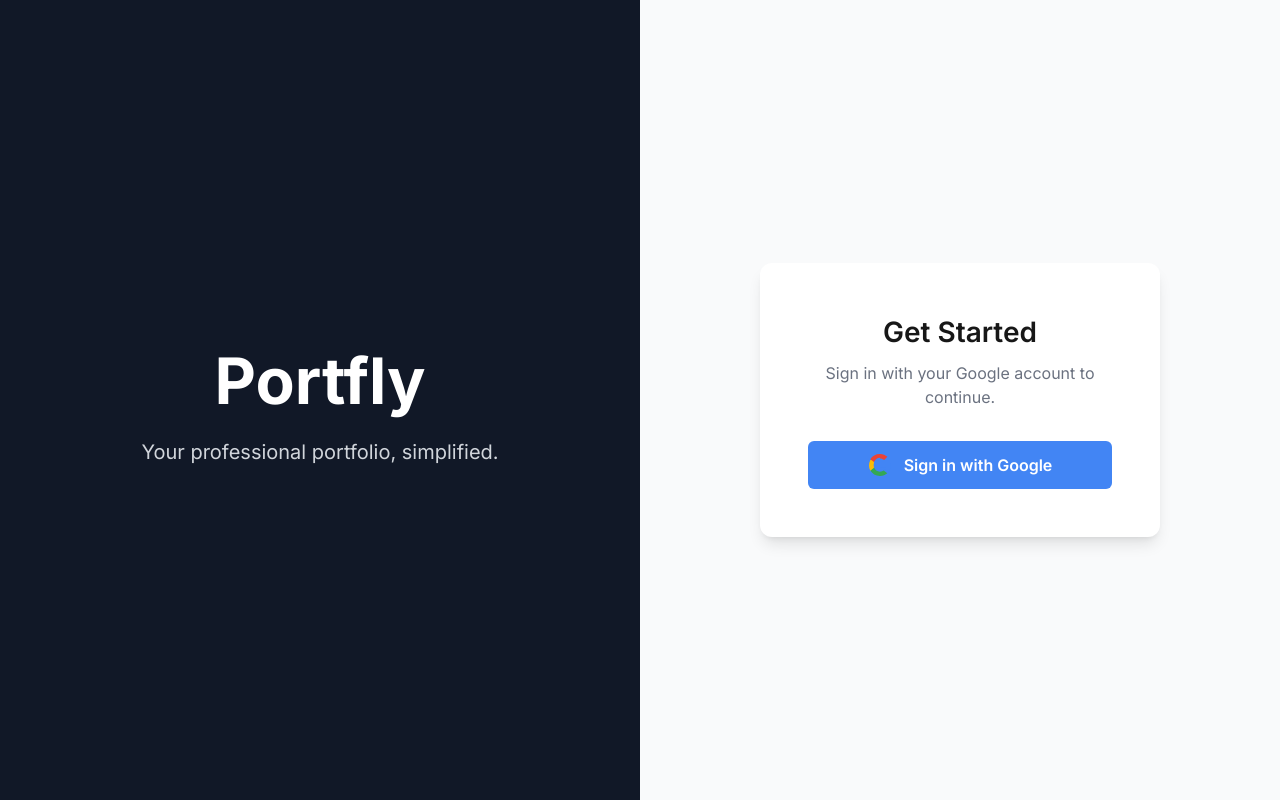
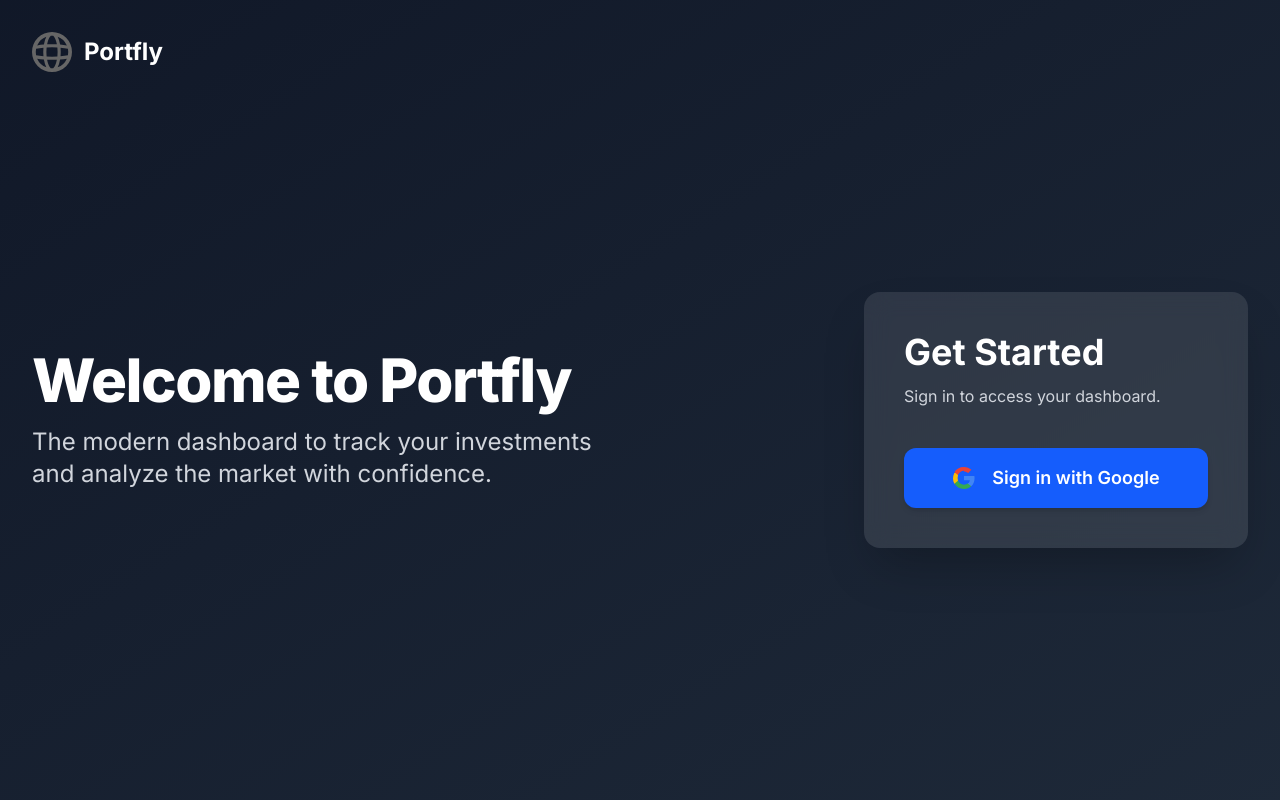
Before and after one commit to BazingaZeta/portfly-frontend, a Next.js app: page / in a window 1280 px wide. Built offline with nearby package versions, Linux system fonts and the light colour scheme; no server answers.

Commit message:
fix: better login ui

```diff
--- a/src/app/components/authButtons.tsx
+++ b/src/app/components/authButtons.tsx
@@ -13,9 +13,9 @@
   </svg>
 );
 
-export function SignInButton({ style }: { style?: React.CSSProperties }) {
+export function SignInButton({ style, className }: { style?: React.CSSProperties, className?: string }) {
   return (
-    <button onClick={() => signIn('google')} style={style}>
+    <button onClick={() => signIn('google')} style={style} className={className}>
       <GoogleIcon />
       <span>Sign in with Google</span>
     </button>
--- a/src/app/page.tsx
+++ b/src/app/page.tsx
@@ -2,25 +2,7 @@
 import { redirect } from "next/navigation";
 import { authOptions } from "@/lib/auth";
 import { SignInButton } from "./components/authButtons";
-import styles from "./home.module.css";
-
-// CSS for the button, as it's a small, one-off style
-const buttonStyle = {
-  display: "inline-flex",
-  alignItems: "center",
-  justifyContent: "center",
-  gap: "0.75rem",
-  padding: "0.75rem 1.5rem",
-  backgroundColor: "#4285F4",
-  color: "white",
-  fontSize: "1rem",
-  fontWeight: "600",
-  border: "none",
-  borderRadius: "6px",
-  cursor: "pointer",
-  transition: "background-color 0.2s",
-  width: "100%",
-};
+import Image from "next/image";
 
 export default async function HomePage() {
   const session = await getServerSession(authOptions);
@@ -30,16 +12,32 @@
   }
 
   return (
-    <div className={styles.page}>
-      <div className={styles.branding}>
-        <h1>Portfly</h1>
-        <p>Your professional portfolio, simplified.</p>
-      </div>
-      <div className={styles.loginArea}>
-        <div className={styles.loginCard}>
-          <h2>Get Started</h2>
-          <p>Sign in with your Google account to continue.</p>
-          <SignInButton style={buttonStyle} />
+    <div className="h-screen font-sans bg-gradient-to-br from-gray-900 to-gray-800 text-white overflow-y-auto">
+      <div className="container mx-auto px-8 py-8 h-full flex flex-col">
+        {/* Top Bar */}
+        <div className="flex items-center gap-3">
+          <Image src="/globe.svg" alt="Portfly Logo" width={40} height={40} />
+          <span className="text-2xl font-bold">Portfly</span>
+        </div>
+
+        {/* Main Content */}
+        <div className="flex-grow flex flex-col justify-center items-center">
+          <div className="w-full flex flex-col md:flex-row items-center justify-center md:justify-between text-center md:text-left">
+            {/* Branding Content */}
+            <div className="md:w-3/5 mb-12 md:mb-0">
+              <h1 className="text-6xl font-extrabold tracking-tight mb-4">Welcome to Portfly</h1>
+              <p className="text-2xl text-gray-300 max-w-xl mx-auto md:mx-0">
+                The modern dashboard to track your investments and analyze the market with confidence.
+              </p>
+            </div>
+
+            {/* Login Card */}
+            <div className="bg-white/10 backdrop-blur-md p-10 rounded-2xl shadow-2xl max-w-sm w-full">
+              <h2 className="text-4xl font-bold text-white mb-3">Get Started</h2>
+              <p className="text-gray-300 mb-10">Sign in to access your dashboard.</p>
+              <SignInButton className="inline-flex items-center justify-center gap-4 py-4 px-6 bg-blue-600 text-white text-lg font-semibold rounded-xl cursor-pointer transition-all hover:bg-blue-700 w-full shadow-md hover:shadow-lg" />
+            </div>
+          </div>
         </div>
       </div>
     </div>
```
